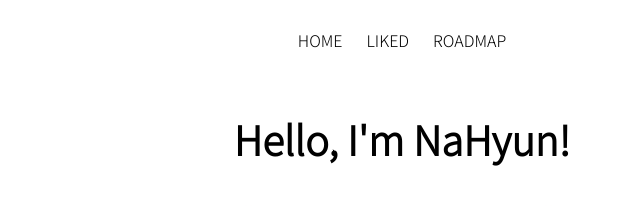
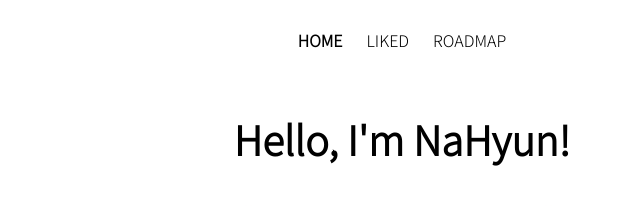
Before and after one commit to hyen43/nahyun_portfolio, a plain HTML site: page index.html in a window 1280 px wide. In both pictures the pointer is over the link "HOME". Shown: the top 206 px of the page, 238-878 px from the left. Drawn offline with nearby package versions, Linux system fonts and the light colour scheme.

Commit message:
7th reload

```diff
--- a/style.css
+++ b/style.css
@@ -15,6 +15,9 @@ ul{
 a{
   text-decoration: none;
   color: black;
+}
+a:hover {
+  font-weight: bold;
 }
 /*header*/
 
```
